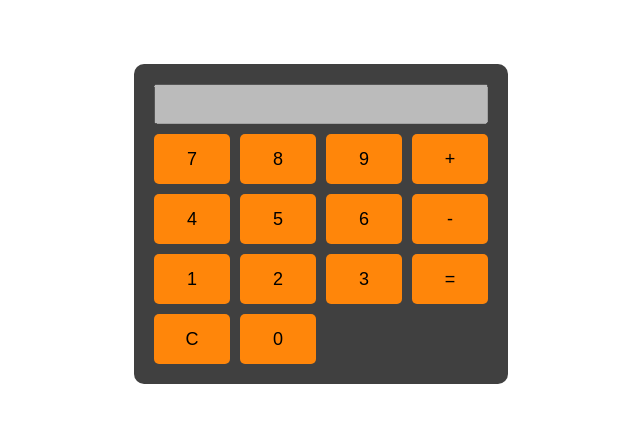
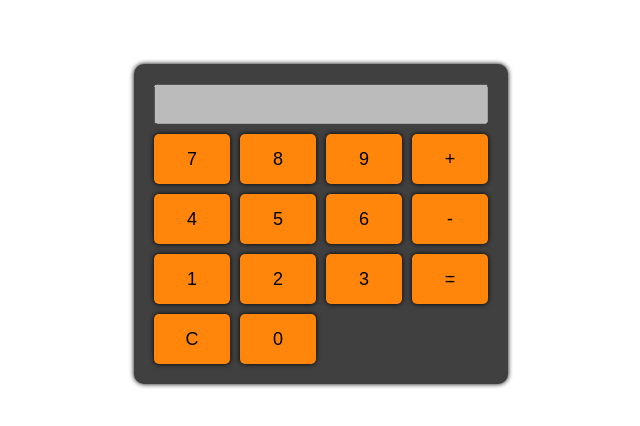
Before and after one commit to AzkaBeker7947/I-Love-You-Calculator, a plain HTML site: page index.html in a window 1280 px wide. Shown: the part 176-602 px from the top of the page, without its empty margins (319-959 px from the left). Drawn offline with Linux system fonts and the light colour scheme.

Commit message:
Update style.css

```diff
--- a/style.css
+++ b/style.css
@@ -5,14 +5,14 @@ body {
     height: 100vh;
     background-color: white;
     margin: 0;
-    box-shadow: 0 0 10px rgba(0, 0, 0, 0);
+    box-shadow: 0px 0px 5px rgb(0, 0, 0);
 }
 
 .calculator {
     background-color: #404040;
     padding: 20px;
     border-radius: 10px;
-    box-shadow: 0 0 10px rgba(0, 0, 0, 0);
+    box-shadow: 0px 0px 5px rgb(0, 0, 0);
 }
 
 #display {
@@ -38,7 +38,7 @@ button{
     border: none;
     border-radius: 5px;
     cursor: pointer;
-    box-shadow: 0 4px 8px rgba(0, 0, 0, 0);
+    box-shadow: 0px 0px 5px rgb(0, 0, 0);
     cursor: pointer;
     transition: background-color 0.3s ease, transform 0.2s ease;
 }
```
